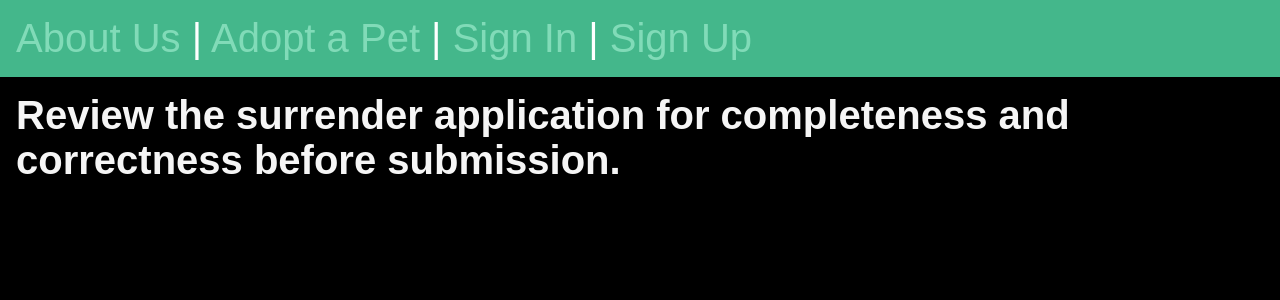
After one commit to szanetta/django_project, a Django app: page /pets/pet-approval/ in a window 1280 px wide. The commit adds this page. Shown: the top 300 px of the page. Run offline with Django 5.2, Linux system fonts and the light colour scheme; some libraries are stand-ins or nearby versions.

Commit message:
added  Waiting for approval section

```diff
--- a/config/pets/models.py
+++ b/config/pets/models.py
@@ -37,6 +37,6 @@ class Pet(models.Model):
 
     banner = models.ImageField(default='fallback.png', blank=True)
     owner = models.ForeignKey(User, on_delete=models.CASCADE, default=None)
-
+    approved = models.BooleanField('Approved', default=False)
     def __str__(self):
         return self.name
--- /dev/null
+++ b/config/pets/templates/pets/pet_approval.html
@@ -0,0 +1,12 @@
+{% extends 'layout.html' %}
+
+{% block title %}
+
+{% endblock  %}
+
+{% block content %}
+    <section>
+    <h1> Review the surrender application for completeness and correctness
+         before submission.</h1>
+    </section>
+{% endblock %}
--- a/config/pets/urls.py
+++ b/config/pets/urls.py
@@ -7,4 +7,5 @@ urlpatterns = [
     path('', views.pets_list, name='list'),
     path('new-pet/', views.pet_new, name='new-pet'),
     path('/<slug:slug>', views.pet_page, name='page'),
+    path('pet-approval/', views.pet_approval, name='approval'),
 ]
--- a/config/pets/views.py
+++ b/config/pets/views.py
@@ -26,3 +26,7 @@ def pet_new(request):
     else:
         form = forms.SurrenderPet()
     return render(request, 'pets/pet_new.html', {'form': form})
+
+
+def pet_approval(request):
+    return render(request,'pets/pet_approval.html')
--- a/config/templates/layout.html
+++ b/config/templates/layout.html
@@ -22,8 +22,11 @@
             <a href='{% url "pets:new-pet" %}'> Surrender a Pet </a>|
             <form action='{% url "users:sign_out" %}' method="post">
                 {% csrf_token %}
-                <button class='logout-button' title='Sign out'>Sign out</button>
+                <button class='logout-button' title='Sign out'>Sign out</button> |
             </form>
+            {% if user.is_superuser %}
+                <a href='{% url "pets:approval" %}'>Waiting for approval</a>
+            {% endif %}
         {% else %}
             <a href='/'> About Us </a>|
             <a href='{% url "pets:list" %}'> Adopt a Pet </a>|
```
Also changed, not shown: config/pets/migrations/0012_pet_approved.py (added).
